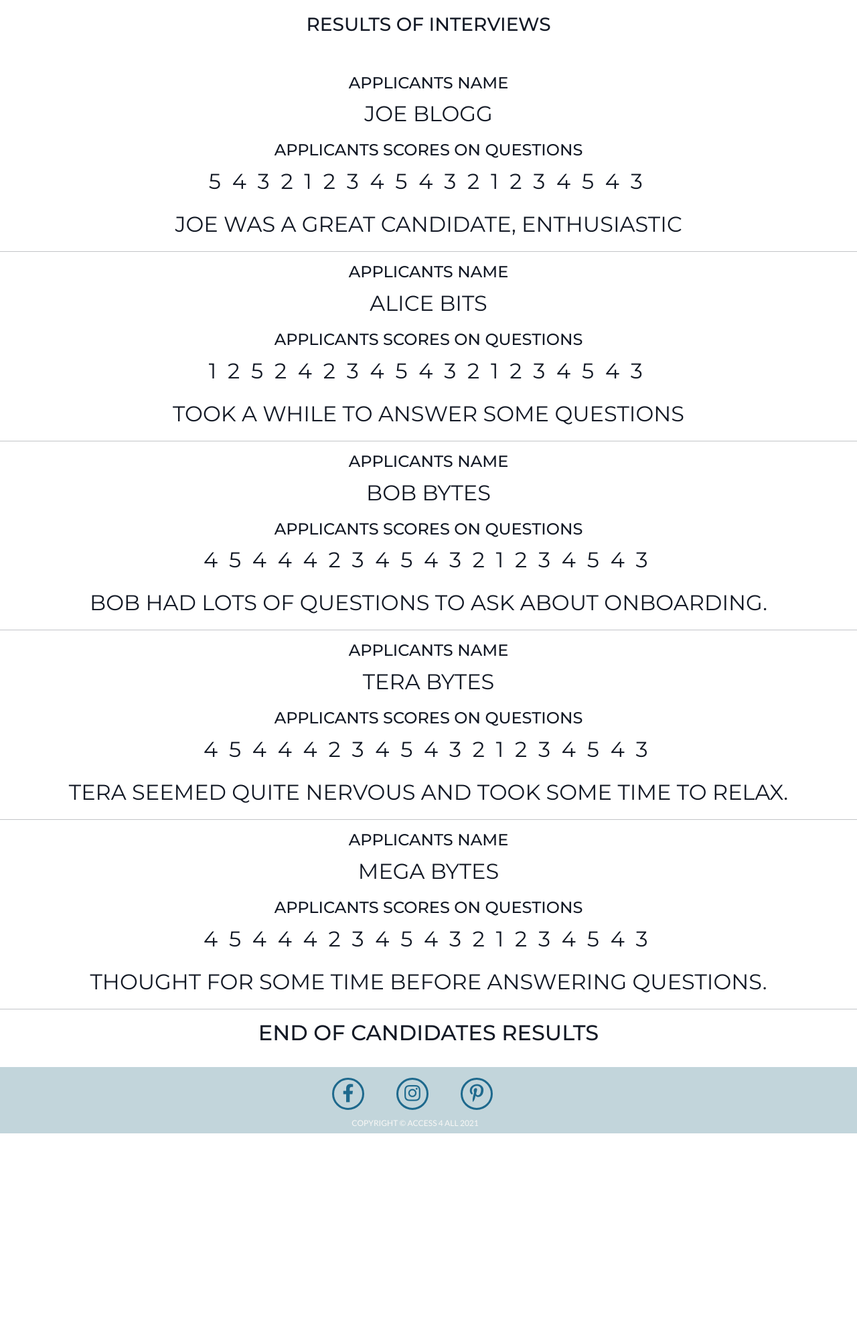
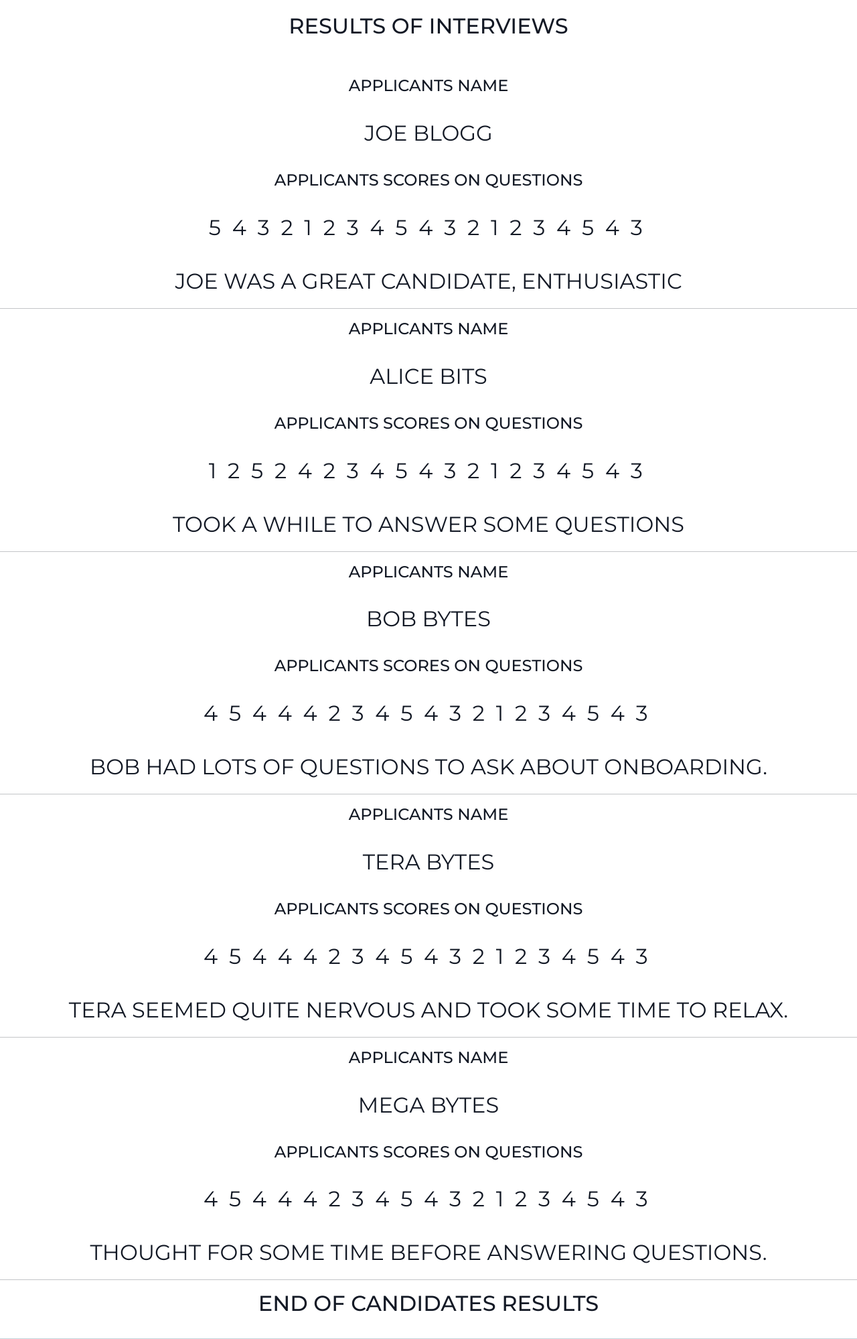
Before and after one commit to ruszkipista/access4all, a Flask app: page /results in a window 1280 px wide. Shown: the part 62-2061 px from the top of the page at 67% size. Before the commit the page ends 1754 px from the top, so only its background shows below. Run offline with Flask 2, Linux system fonts and the light colour scheme.

Commit message:
Update results.html

```diff
--- a/templates/results.html
+++ b/templates/results.html
@@ -6,14 +6,14 @@
 {% block body %}
 <div class="flex-container section-heading">
 
-    <h3>Results of interviews</h3>
+    <h2>Results of interviews</h2>
     <br>
 
     {% for interview in records %}
         <h4>Applicants name</h4>
-        <p> {{ interview['applicant'] }}</p>
+        <p class="section-heading"> {{ interview['applicant'] }}</p>
         <h4>Applicants scores on questions</h4>
-        <p>
+        <p class="section-heading">
         {% for grade in interview['grades'] %}
             {{ grade }}&nbsp;
         {% endfor %}
```
